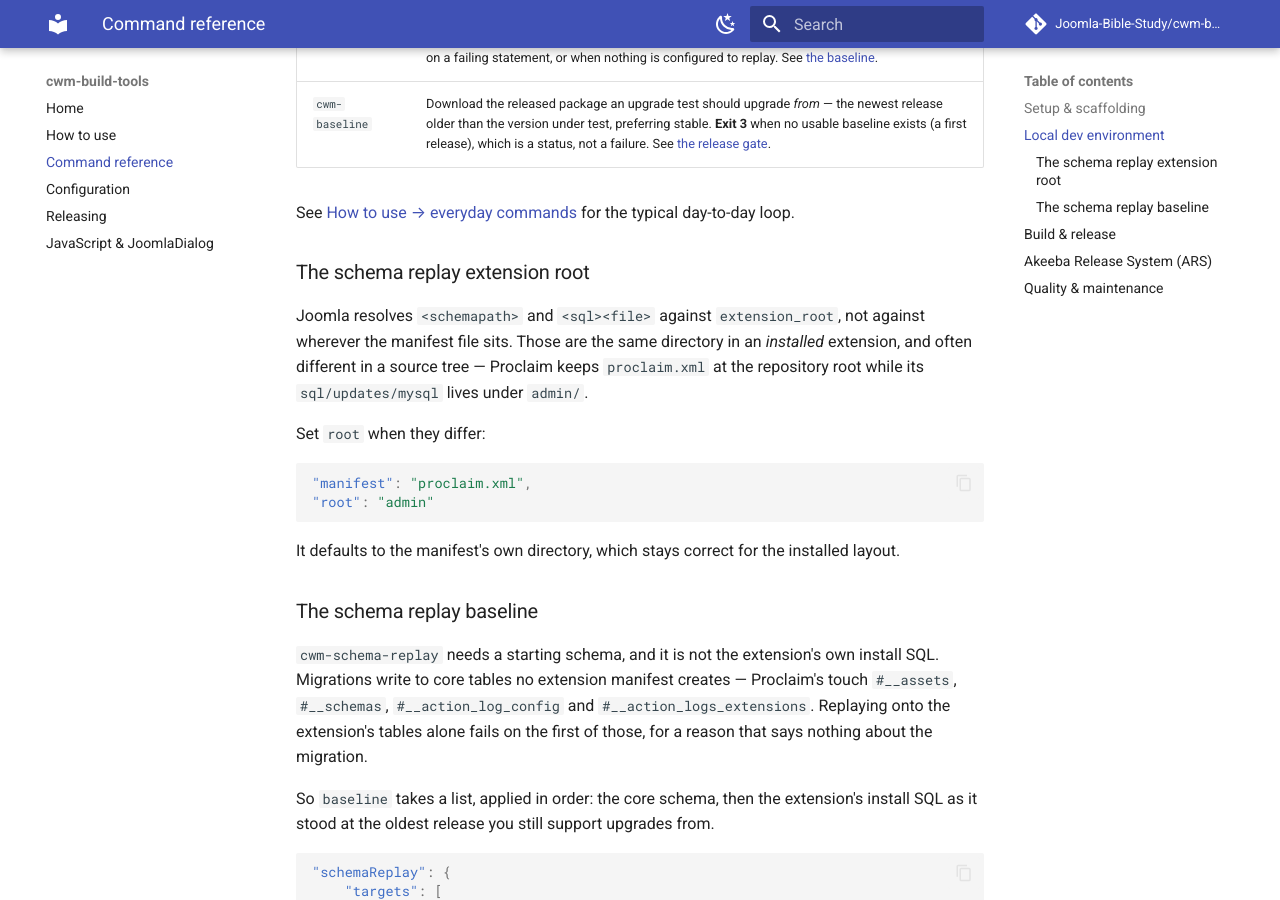
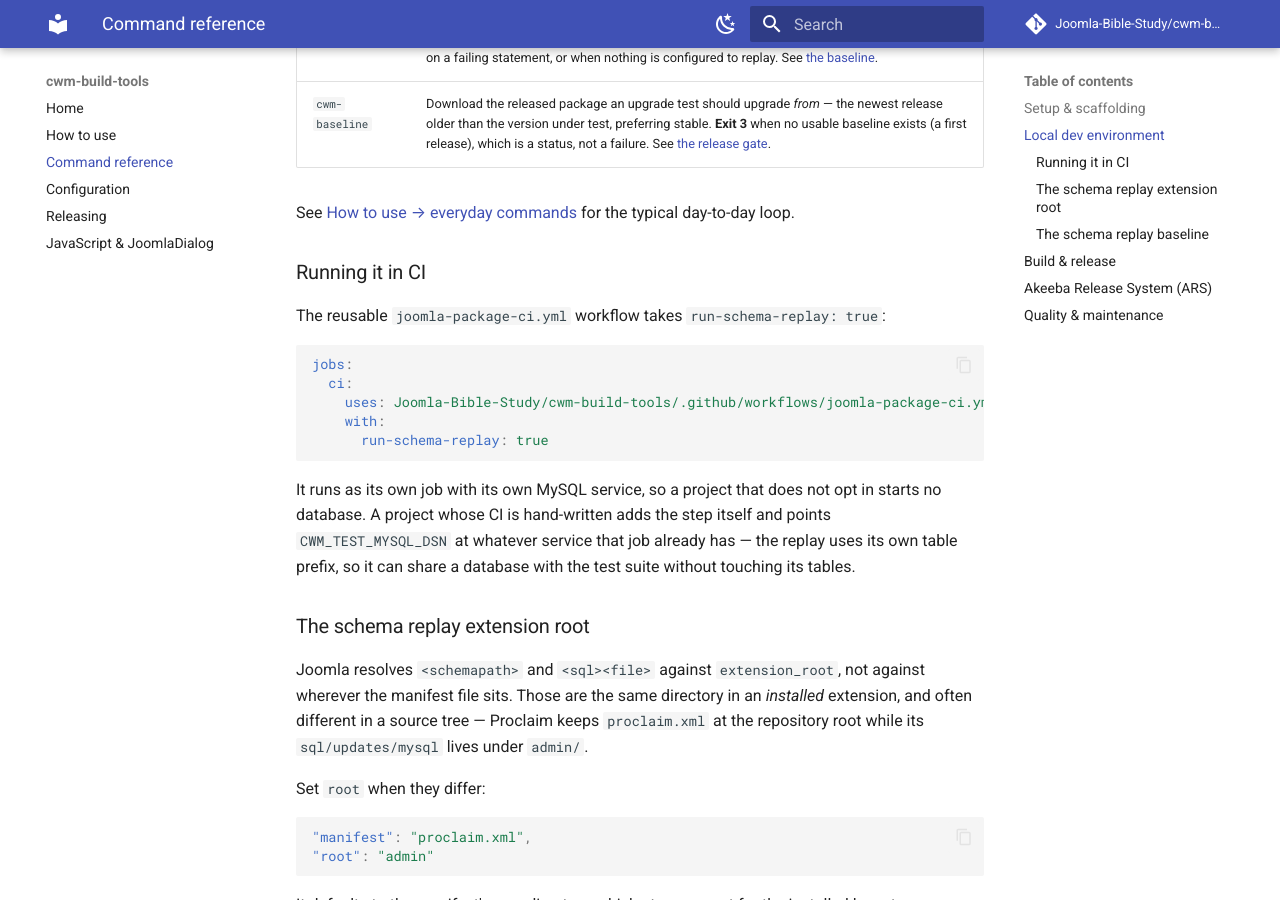
Before and after one commit to Joomla-Bible-Study/cwm-build-tools, an MkDocs documentation site: the page built from docs/commands.md, in a window 1280 px wide and 900 px high, scrolled down 1569 px. Built offline with MkDocs 1.6.1 and Material for MkDocs 9.7.7, drawn with Linux system fonts in a browser that asks for light colours; comment, search, counter and statistics services are not loaded.

Commit message:
feat(ci): opt-in schema replay in the reusable workflow (#151)
CWMLivingWord's CI is one line -- it delegates entirely to
joomla-package-ci.yml -- so there was nowhere to add a replay step without
un-sharing its pipeline. Same for CWMScriptureLinks.

New `run-schema-replay` input, off by default. It needs a schemaReplay block
and a committed baseline in the project, so a consumer that has not done that
work would fail on it; opt-in is the honest default.

## Its own job, not a step

A service container cannot be declared conditionally. Putting MySQL on the `ci`
job would start a database on every consumer's every pull request, including
the ones replaying nothing. A job that does not run starts no services, so the
cost falls only on projects that opted in.

It also keeps a replay failure legible: "Schema replay" fails on its own rather
than turning up inside a job named "PHP Lint, Tests, Build".

pdo_mysql is added on top of the project's php-extensions rather than replacing
them -- the replay connects over PDO, and a project that never talks to a
database would not otherwise ask for it.


Claude-Session: https://claude.ai/code/session_01E6R7PVoGnXK93SRiMUHntV

Co-authored-by: Claude Opus 5 <noreply@anthropic.com>

````diff
--- a/docs/commands.md
+++ b/docs/commands.md
@@ -38,6 +38,24 @@ matching Composer script (`composer cwm-init` → `vendor/bin/cwm-init`).
 
 See [How to use → everyday commands](how-to-use.md#3-everyday-commands) for the
 typical day-to-day loop.
+
+### Running it in CI
+
+The reusable `joomla-package-ci.yml` workflow takes `run-schema-replay: true`:
+
+```yaml
+jobs:
+  ci:
+    uses: Joomla-Bible-Study/cwm-build-tools/.github/workflows/joomla-package-ci.yml@v1
+    with:
+      run-schema-replay: true
+```
+
+It runs as its own job with its own MySQL service, so a project that does not
+opt in starts no database. A project whose CI is hand-written adds the step
+itself and points `CWM_TEST_MYSQL_DSN` at whatever service that job already
+has — the replay uses its own table prefix, so it can share a database with the
+test suite without touching its tables.
 
 ### The schema replay extension root
 
````
Also changed, not shown: CHANGELOG.md (+15 -0 lines), 1 other file.
